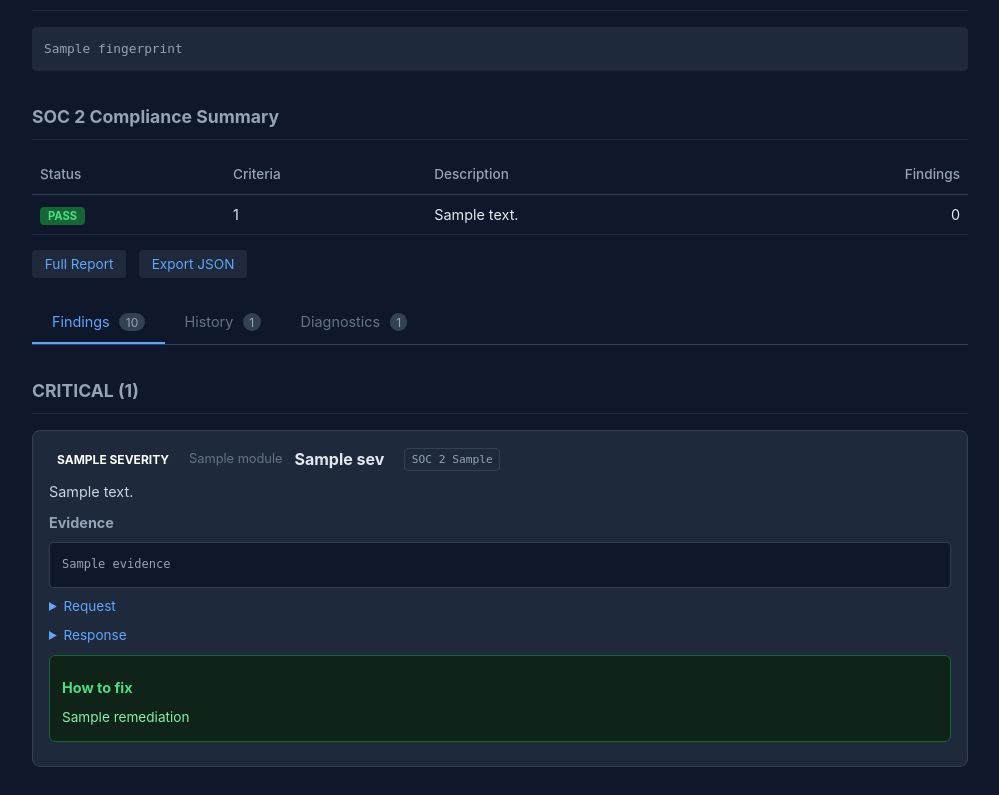
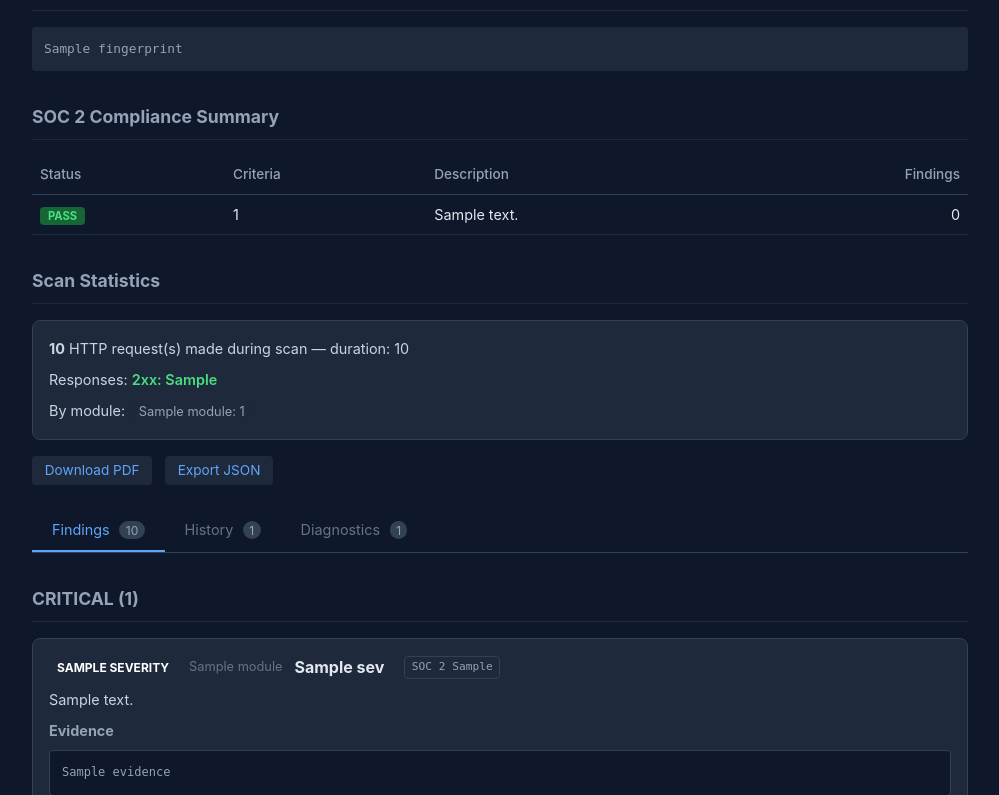
Before and after one commit to jayhung/parascan, a FastAPI app: template src/parascan/web/templates/scan.html in a window 1280 px wide. Shown: the part 904-1699 px from the top of the page, without its empty margins (140-1139 px from the left). Run offline with FastAPI, Linux system fonts and the light colour scheme; the template is opened without the code that fills it: most values are stand-ins (such as "Sample title", 1, 10 or a date in 2020).

Commit message:
merge report into scan view with print-to-PDF export

```diff
--- a/src/parascan/web/app.py
+++ b/src/parascan/web/app.py
@@ -60,8 +60,8 @@ async def scan_detail(request: Request, scan_id: int):
         by_module[f.module] = by_module.get(f.module, 0) + 1
 
     # group by SOC 2 criteria
-    from parascan.core.reporter import SOC2_CRITERIA_DESCRIPTIONS
-    from parascan.core.state import get_scan_request_count, get_scan_event_count
+    from parascan.core.reporter import SOC2_CRITERIA_DESCRIPTIONS, SOC2_REMEDIATION_TIMELINES
+    from parascan.core.state import get_scan_request_count, get_scan_event_count, get_scan_request_stats
 
     criteria_grouped: dict[str, list] = {}
     for f in findings:
@@ -70,6 +70,15 @@ async def scan_detail(request: Request, scan_id: int):
 
     request_count = await get_scan_request_count(scan_id)
     event_count = await get_scan_event_count(scan_id)
+    request_stats = await get_scan_request_stats(scan_id)
+
+    # compute scan duration
+    duration_str = ""
+    if scan.started_at and scan.finished_at:
+        delta = scan.finished_at - scan.started_at
+        mins = int(delta.total_seconds() // 60)
+        secs = int(delta.total_seconds() % 60)
+        duration_str = f"{mins}m {secs}s" if mins else f"{secs}s"
 
     return templates.TemplateResponse("scan.html", {
         "request": request,
@@ -82,6 +91,9 @@ async def scan_detail(request: Request, scan_id: int):
         "criteria_grouped": criteria_grouped,
         "request_count": request_count,
         "event_count": event_count,
+        "request_stats": request_stats,
+        "duration_str": duration_str,
+        "remediation_timelines": SOC2_REMEDIATION_TIMELINES,
     })
 
 
@@ -95,12 +107,12 @@ async def scan_json(scan_id: int):
     return JSONResponse(content=json.loads(report))
 
 
-@app.get("/scan/{scan_id}/report", response_class=HTMLResponse)
+@app.get("/scan/{scan_id}/report")
 async def scan_report(scan_id: int):
-    """unified HTML report (includes SOC 2 compliance)."""
-    from parascan.core.reporter import generate_html_report
+    """redirect to scan detail view (report merged into scan view)."""
+    from fastapi.responses import RedirectResponse
 
-    return HTMLResponse(await generate_html_report(scan_id))
+    return RedirectResponse(url=f"/scan/{scan_id}")
 
 
 @app.get("/scan/{scan_id}/history/json")
--- a/src/parascan/web/templates/scan.html
+++ b/src/parascan/web/templates/scan.html
@@ -250,16 +250,41 @@
             font-family: monospace;
         }
 
+        .scan-stats {
+            background: #1e293b;
+            border: 1px solid #334155;
+            border-radius: 8px;
+            padding: 1rem;
+            margin-bottom: 1rem;
+        }
+
+        .timeline {
+            color: #64748b;
+            font-size: 0.8rem;
+            margin-top: 0.25rem;
+        }
+
         .export-links {
             margin-top: 1rem;
         }
 
-        .export-links a {
+        .export-links a,
+        .export-links button {
             background: #1e293b;
             padding: 0.4rem 0.8rem;
             border-radius: 4px;
             font-size: 0.85rem;
             margin-right: 0.5rem;
+            color: #60a5fa;
+            border: none;
+            cursor: pointer;
+            text-decoration: none;
+            font-family: inherit;
+        }
+
+        .export-links a:hover,
+        .export-links button:hover {
+            background: #334155;
         }
 
         .exec-summary {
@@ -611,8 +723,30 @@
             </tbody>
         </table>
 
+        {% if request_stats and request_stats.total %}
+        <h2>Scan Statistics</h2>
+        <div class="scan-stats">
+            <p><strong>{{ request_stats.total }}</strong> HTTP request(s) made during scan
+                {% if duration_str %}&mdash; duration: {{ duration_str }}{% endif %}</p>
+            <p style="margin-top:0.5rem">Responses:
+                {% set status_colors = {'2xx': '#4ade80', '3xx': '#60a5fa', '4xx': '#fde68a', '5xx': '#f87171', 'error': '#6b7280'} %}
+                {% for key in ['2xx', '3xx', '4xx', '5xx', 'error'] %}
+                {% set count = request_stats.by_status.get(key, 0) %}
+                {% if count %}
+                <span style="color:{{ status_colors[key] }};font-weight:600;margin-right:1rem">{{ key }}: {{ count }}</span>
+                {% endif %}
+                {% endfor %}
+            </p>
+            <p style="margin-top:0.5rem">By module:
+                {% for mod, count in request_stats.by_module.items()|sort %}
+                <span class="chip">{{ mod }}: {{ count }}</span>
+                {% endfor %}
+            </p>
+        </div>
+        {% endif %}
+
         <div class="export-links">
-            <a href="/scan/{{ scan.id }}/report">Full Report</a>
+            <button class="no-print" onclick="window.print()">Download PDF</button>
             <a href="/scan/{{ scan.id }}/json">Export JSON</a>
         </div>
 
@@ -948,6 +1085,22 @@
 
         document.getElementById('diag-level').addEventListener('change', applyDiagFilters);
         document.getElementById('diag-category').addEventListener('change', applyDiagFilters);
+
+        // expand all <details> before print, restore after
+        window.addEventListener('beforeprint', () => {
+            document.querySelectorAll('details').forEach(d => {
+                d._wasOpen = d.open;
+                d.open = true;
+            });
+        });
+        window.addEventListener('afterprint', () => {
+            document.querySelectorAll('details').forEach(d => {
+                if (d._wasOpen !== undefined) {
+                    d.open = d._wasOpen;
+                    delete d._wasOpen;
+                }
+            });
+        });
     })();
     </script>
 </body>
```
Also changed, not shown: other parts of src/parascan/web/templates/scan.html (+90 -0 lines), src/parascan/core/reporter.py (+11 -6 lines), src/parascan/web/templates/index.html (+21 -6 lines).
